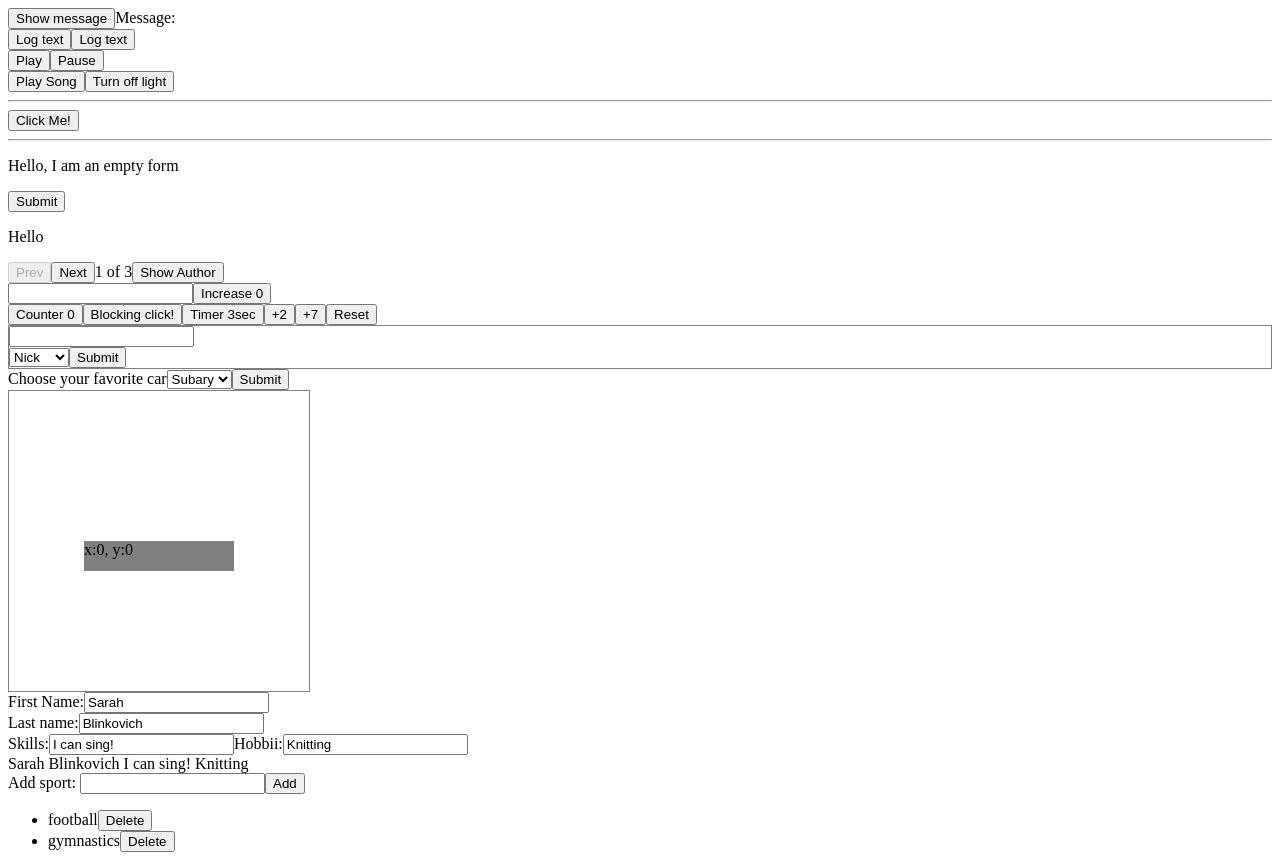
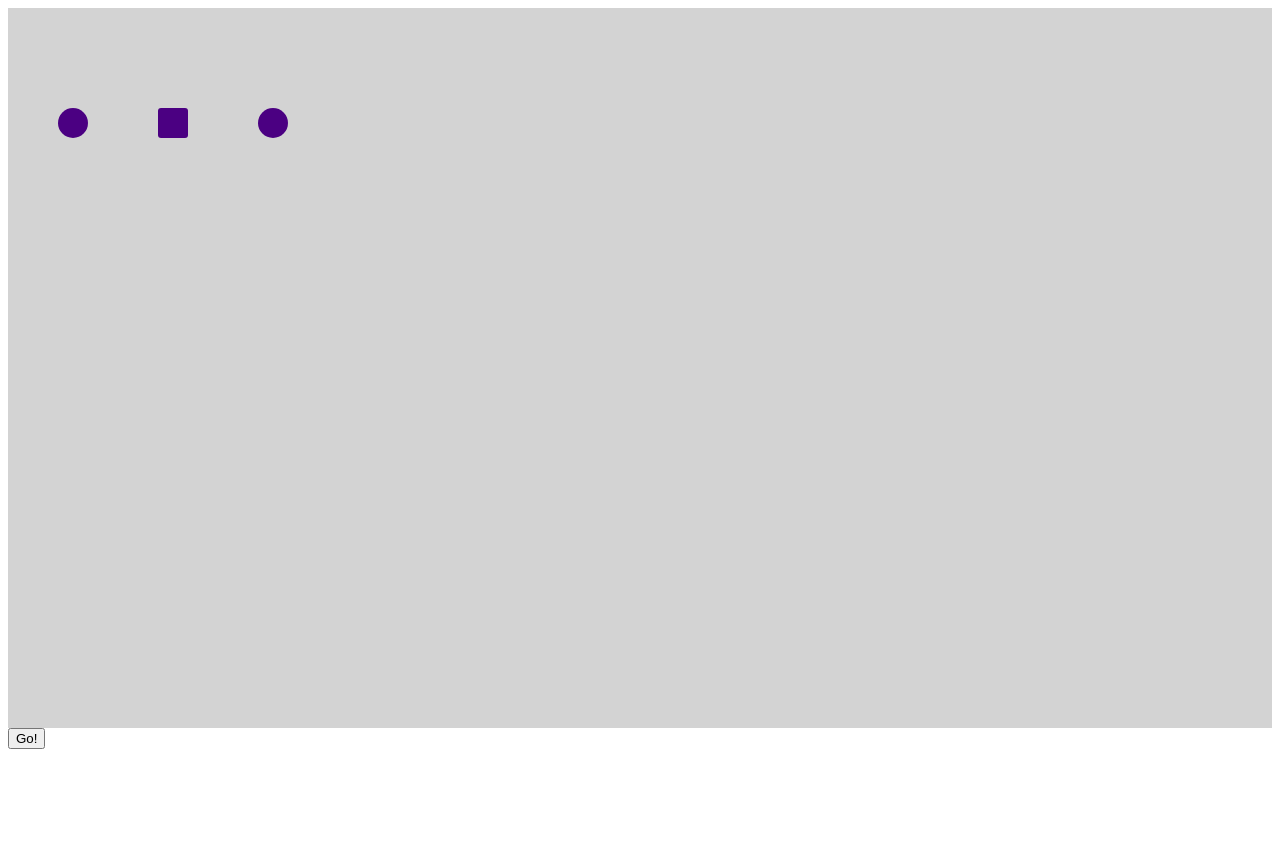
Before and after one commit to Yurimcalex/react-sandbox, a React (Vite) app: page / in a window 1280 px wide. After the commit the page ends 800 px from the top, so only its background shows below. Built offline with nearby package versions, Linux system fonts and the light colour scheme.

Commit message:
Create ShapesRacing component

```diff
--- a/src/ai/AI.jsx
+++ b/src/ai/AI.jsx
@@ -13,37 +13,12 @@ import FavoriteCarForm from './FavoriteCarForm.jsx';
 import MovingSquare from './MovingSquare.jsx';
 import EmployeeForm from './EmployeeForm.jsx';
 import SportList from './SportList.jsx';
+import ShapesRacing from './ShapesRacing.jsx';
 
 export default function AI() {
 	return (
 		<div>
-			<Message text={"Some really funny message"}/>
-			<div>
-				<Button text={"Some interesting text..."} />
-				<Button text={"Another interesting text..."} />
-			</div>
-			<Controls />
-			<ClickCatcher>
-				<Toolbar
-					onPlaySong={() => console.log('the song is playing!')}
-					onTurnOffLight={() => console.log('the light is turned off')}
-				/>
-			</ClickCatcher>
-
-			<ParentAdditionalTask />
-			<EmptyForm />
-
-			<PhraseGallery />
-			<CounterWithInput />
-			<ExperimentalCounter />
-
-			<FormWithDelay />
-			<FavoriteCarForm />
-
-			<MovingSquare />
-			<EmployeeForm />
-
-			<SportList />
+			<ShapesRacing />
 		</div>
 	);
 }
--- /dev/null
+++ b/src/ai/ShapesRacing.jsx
@@ -0,0 +1,36 @@
+import { useState } from 'react';
+
+let initialShapes = [
+  { id: 0, type: 'circle', x: 50, y: 100 },
+  { id: 1, type: 'square', x: 150, y: 100 },
+  { id: 2, type: 'circle', x: 250, y: 100 },
+];
+
+export default function ShapesRacing() {
+	const [shapes, setShapes] = useState(initialShapes);
+
+	return (
+		<div>
+			<div style={{
+				position: 'relative',
+				height: '90vh',
+				background: 'lightgray'
+			}}>
+				{shapes.map(shape => (
+					<div style={{
+						position: 'absolute',
+						left: `${shape.x}px`,
+						top: `${shape.y}px`,
+						width: '30px',
+						height: '30px',
+						background: 'indigo',
+						borderRadius: `${shape.type === 'circle' ? '50%' : '3px'}`
+					}}>
+
+					</div>
+				))}
+			</div>
+			<button>Go!</button>
+		</div>
+	);
+}
```
